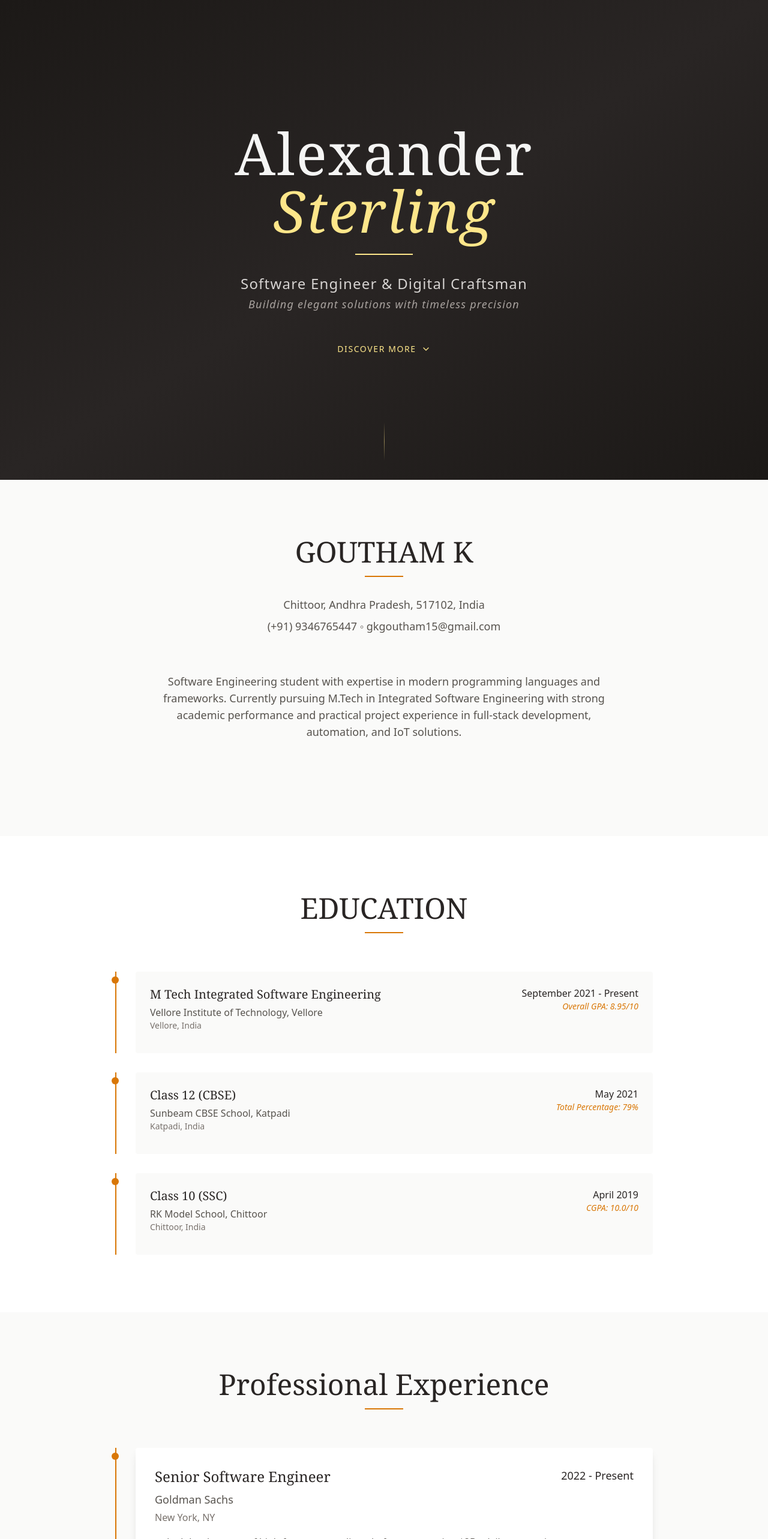
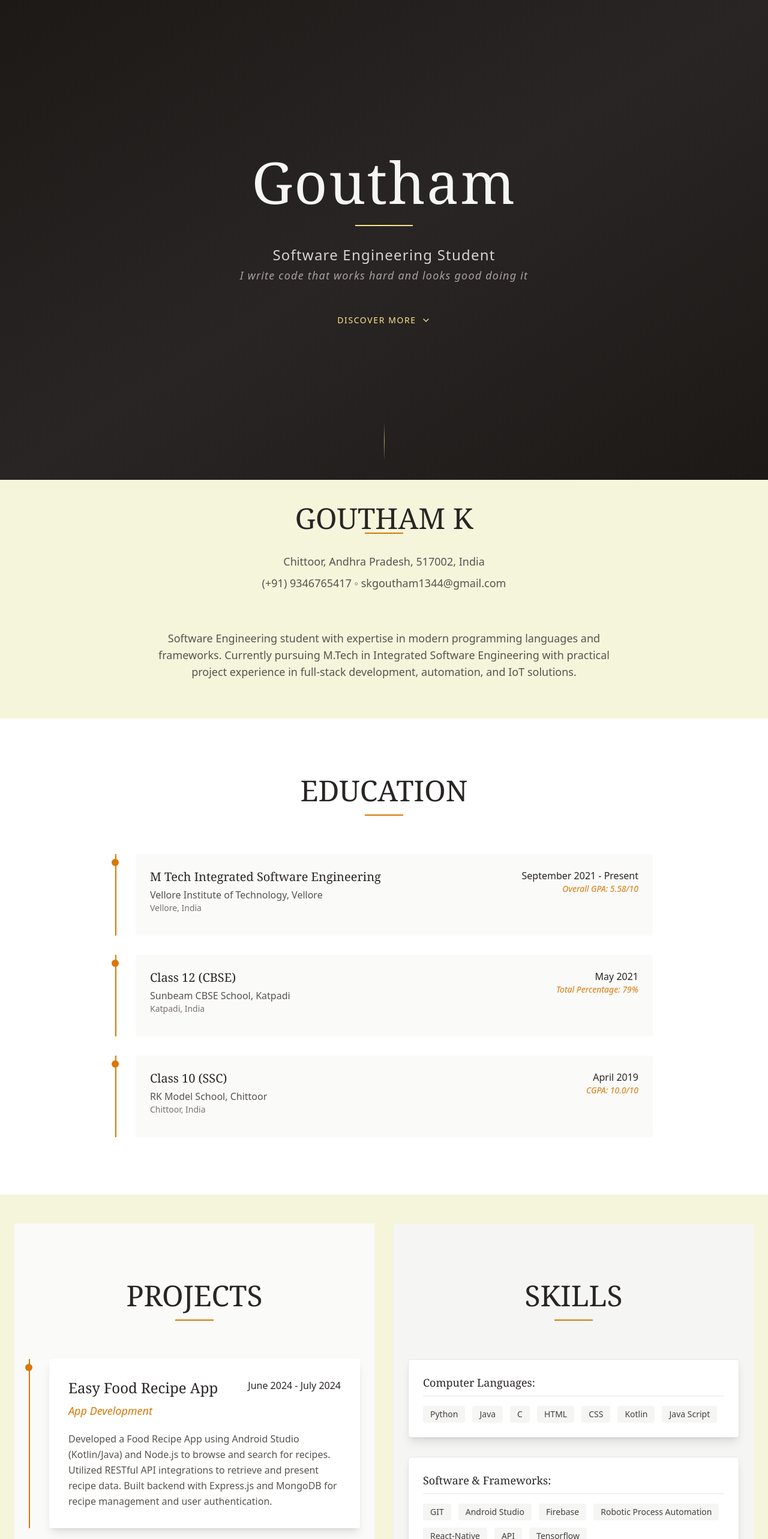
Before and after one commit to Morty03/My-Portfolio, a React (Vite) app: page / in a window 1280 px wide. Shown: the top 2566 px of the page at 60% size. Built offline with nearby package versions, Linux system fonts and the light colour scheme.

Commit message:
Initial commit

```diff
--- a/index.html
+++ b/index.html
@@ -3,18 +3,9 @@
   <head>
     <meta charset="UTF-8" />
     <meta name="viewport" content="width=device-width, initial-scale=1.0" />
-    <title>gilded-code-legacy</title>
-    <meta name="description" content="Lovable Generated Project" />
-    <meta name="author" content="Lovable" />
-
-    <meta property="og:title" content="gilded-code-legacy" />
-    <meta property="og:description" content="Lovable Generated Project" />
-    <meta property="og:type" content="website" />
-    <meta property="og:image" content="https://lovable.dev/opengraph-image-p98pqg.png" />
-
-    <meta name="twitter:card" content="summary_large_image" />
-    <meta name="twitter:site" content="@lovable_dev" />
-    <meta name="twitter:image" content="https://lovable.dev/opengraph-image-p98pqg.png" />
+    <title>Portfolio - GouthamK</title>
+    <meta name="description" content="My Portfolio" />
+    <meta name="author" content="GouthamK" />
   </head>
 
   <body>
--- a/package.json
+++ b/package.json
@@ -44,6 +44,7 @@
     "clsx": "^2.1.1",
     "cmdk": "^1.0.0",
     "date-fns": "^3.6.0",
+    "emailjs-com": "^3.2.0",
     "embla-carousel-react": "^8.3.0",
     "input-otp": "^1.2.4",
     "lucide-react": "^0.462.0",
--- a/src/components/About.tsx
+++ b/src/components/About.tsx
@@ -1,27 +1,26 @@
 
 const About = () => {
   return (
-    <section id="about" className="py-24 bg-stone-50">
+    <section id="about" className="bg-[#f5f5dc] ...">
       <div className="container mx-auto px-6">
         <div className="max-w-4xl mx-auto">
           <div className="text-center mb-16">
-            <h2 className="text-4xl md:text-5xl font-serif text-stone-800 mb-4">
+            <h2 className="text-4xl md:text-5xl font-serif text-stone-800 mt-10">
               GOUTHAM K
             </h2>
             <div className="w-16 h-0.5 bg-amber-600 mx-auto mb-8"></div>
             <p className="text-lg text-stone-600 mb-2">
-              Chittoor, Andhra Pradesh, 517102, India
+              Chittoor, Andhra Pradesh, 517002, India
             </p>
             <p className="text-lg text-stone-600">
-              (+91) 9346765447 ◦ gkgoutham15@gmail.com
+              (+91) 9346765417 ◦ skgoutham1344@gmail.com
             </p>
           </div>
 
           <div className="prose prose-lg text-stone-600 leading-relaxed mb-16 text-center max-w-3xl mx-auto">
             <p className="text-lg">
               Software Engineering student with expertise in modern programming languages and frameworks.
-              Currently pursuing M.Tech in Integrated Software Engineering with strong academic performance
-              and practical project experience in full-stack development, automation, and IoT solutions.
+              Currently pursuing M.Tech in Integrated Software Engineering with practical project experience in full-stack development, automation, and IoT solutions.
             </p>
           </div>
         </div>
--- a/src/components/Contact.tsx
+++ b/src/components/Contact.tsx
@@ -40,8 +40,8 @@ const Contact = () => {
             </h2>
             <div className="w-16 h-0.5 bg-amber-200 mx-auto mb-8"></div>
             <p className="text-lg text-stone-300 max-w-2xl mx-auto leading-relaxed">
-              I'm always interested in discussing new opportunities,
-              innovative projects, and potential collaborations with discerning clients.
+              Looking for roles where I can ship real impact, learn fast, and grow with the team.
+              I'm always interested in discussing new opportunities.
             </p>
           </div>
 
@@ -58,7 +58,7 @@ const Contact = () => {
                       Email
                     </div>
                     <div className="text-lg">
-                      alexander.sterling@example.com
+                      skgoutham1344@gmail.com
                     </div>
                   </div>
 
@@ -67,7 +67,7 @@ const Contact = () => {
                       Location
                     </div>
                     <div className="text-lg">
-                      New York, NY
+                      Chittoor, AP
                     </div>
                   </div>
 
@@ -87,13 +87,23 @@ const Contact = () => {
                   Professional Networks
                 </h4>
                 <div className="flex space-x-6 text-stone-400">
-                  <a href="#" className="hover:text-amber-200 transition-colors duration-300">
+                  <a
+                  href="https://www.linkedin.com/in/k-goutham-344897207"
+                  target="_blank"
+                  rel="noopener noreferrer"
+                  className="hover:text-amber-200 transition-colors duration-300">
                     LinkedIn
                   </a>
+
                   <a href="#" className="hover:text-amber-200 transition-colors duration-300">
                     GitHub
                   </a>
-                  <a href="#" className="hover:text-amber-200 transition-colors duration-300">
+                  <a
+                  href="https://drive.google.com/file/d/1yiI4dIvPwNONa4dgDl-fFOVIOjj5t9Se/view?usp=sharing"
+                  target="_blank"
+                  rel="noopener noreferrer"
+                  className="hover:text-amber-200 transition-colors duration-300"
+                  >
                     Resume
                   </a>
                 </div>
@@ -170,7 +180,7 @@ const Contact = () => {
       {/* Footer */}
       <div className="border-t border-stone-800 mt-16 pt-8">
         <div className="text-center text-stone-500 text-sm">
-          <p>© 2024 Alexander Sterling. Crafted with precision and care.</p>
+          <p>© 2025 Goutham K. From concept to launch — precision at every phase.</p>
         </div>
       </div>
     </section>
--- a/src/components/Education.tsx
+++ b/src/components/Education.tsx
@@ -6,7 +6,7 @@ const Education = () => {
       institution: "Vellore Institute of Technology, Vellore",
       location: "Vellore, India",
       period: "September 2021 - Present",
-      gpa: "Overall GPA: 8.95/10"
+      gpa: "Overall GPA: 5.58/10"
     },
     {
       degree: "Class 12 (CBSE)",
--- a/src/components/Experience.tsx
+++ b/src/components/Experience.tsx
@@ -2,7 +2,7 @@
 const Experience = () => {
   const experiences = [
     {
-      title: "Senior Software Engineer",
+      title: "Andriod ",
       company: "Goldman Sachs",
       location: "New York, NY",
       period: "2022 - Present",
--- a/src/components/Hero.tsx
+++ b/src/components/Hero.tsx
@@ -20,17 +20,16 @@ const Hero = () => {
       <div className="container mx-auto px-6 text-center relative z-10">
         <div className="animate-fade-in">
           <h1 className="text-6xl md:text-8xl font-light mb-6 tracking-wide">
-            <span className="font-serif">Alexander</span>
+            <span className="font-serif">Goutham</span>
             <br />
-            <span className="font-serif italic text-amber-200">Sterling</span>
           </h1>
 
           <div className="w-24 h-0.5 bg-amber-200 mx-auto mb-8"></div>
 
           <p className="text-xl md:text-2xl font-light tracking-wider text-stone-300 mb-12 max-w-2xl mx-auto leading-relaxed">
-            Software Engineer & Digital Craftsman
+            Software Engineering Student
             <br />
-            <span className="text-lg text-stone-400 italic">Building elegant solutions with timeless precision</span>
+            <span className="text-lg text-stone-400 italic">I write code that works hard and looks good doing it</span>
           </p>
 
           <button
--- a/src/components/Projects.tsx
+++ b/src/components/Projects.tsx
@@ -36,7 +36,8 @@ const Projects = () => {
             {projects.map((project, index) => (
               <div key={index} className="border-l-2 border-amber-600 pl-8 relative">
                 <div className="absolute w-3 h-3 bg-amber-600 rounded-full -left-2 top-2"></div>
-                <div className="bg-white p-8 rounded-sm shadow-lg">
+                <div className="bg-white p-6 md:p-8 rounded-sm shadow-lg overflow-visible">
+
                   <div className="flex flex-col md:flex-row md:justify-between md:items-start mb-4">
                     <div>
                       <h3 className="text-2xl font-serif text-stone-800 mb-2">
--- a/src/components/Skills.tsx
+++ b/src/components/Skills.tsx
@@ -4,8 +4,8 @@ import { Code2, Database, Globe, Languages } from "lucide-react";
 const Skills = () => {
   const skillCategories = {
     "Computer Languages:": ["Python", "Java", "C", "HTML", "CSS", "Kotlin", "Java Script"],
-    "Software & Frameworks:": ["GIT", "Android Studio", "Firebase", "Robotic Process Automation", "React-Native", "API"],
-    "Course Work:": ["Database Management", "Data Structures", "Full Stack Development (MERN stack)", "Digital Image Processing", "Natural Language processing"],
+    "Software & Frameworks:": ["GIT", "Android Studio", "Firebase", "Robotic Process Automation", "React-Native", "API","Tensorflow"],
+    "Course Work:": ["Software Engineering" ,"Data Structures","Database Management",  "Full Stack Development", "Internet Of Things", "Natural Language processing"," Machine Learning & AI" ],
     "Languages:": ["English", "Tamil", "Telugu", "Hindi", "Kannada"]
   };
 
--- /dev/null
+++ b/src/components/SkillsAndProjects.tsx
@@ -0,0 +1,17 @@
+import Projects from "./Projects";
+import Skills from "./Skills";
+
+export default function SkillsAndProjects() {
+  return (
+    <section className="flex flex-col md:flex-row justify-between px-6 py-12 bg-[#f5f5dc]">
+
+      <div className="w-full md:w-1/2 md:pr-4">
+        <Projects />
+      </div>
+
+      <div className="w-full md:w-1/2 md:pl-4 mt-8 md:mt-0">
+        <Skills />
+      </div>
+    </section>
+  );
+}
--- a/src/pages/Index.tsx
+++ b/src/pages/Index.tsx
@@ -1,23 +1,20 @@
-
 import Hero from "@/components/Hero";
 import About from "@/components/About";
 import Education from "@/components/Education";
 import Experience from "@/components/Experience";
-import Skills from "@/components/Skills";
+import SkillsAndProjects from "@/components/SkillsAndProjects"; // ✅ new combined layout
 import Certifications from "@/components/Certifications";
-import Projects from "@/components/Projects";
 import Contact from "@/components/Contact";
 
 const Index = () => {
   return (
-    <div className="min-h-screen bg-stone-50">
+    <div className="min-h-screen overflow-visible bg-[#f5f5dc]">
       <Hero />
       <About />
       <Education />
-      <Experience />
-      <Skills />
+
+      <SkillsAndProjects />
       <Certifications />
-      <Projects />
       <Contact />
     </div>
   );
```
Also changed, not shown: 2 other files (tests, documents, lock files or other folders).
